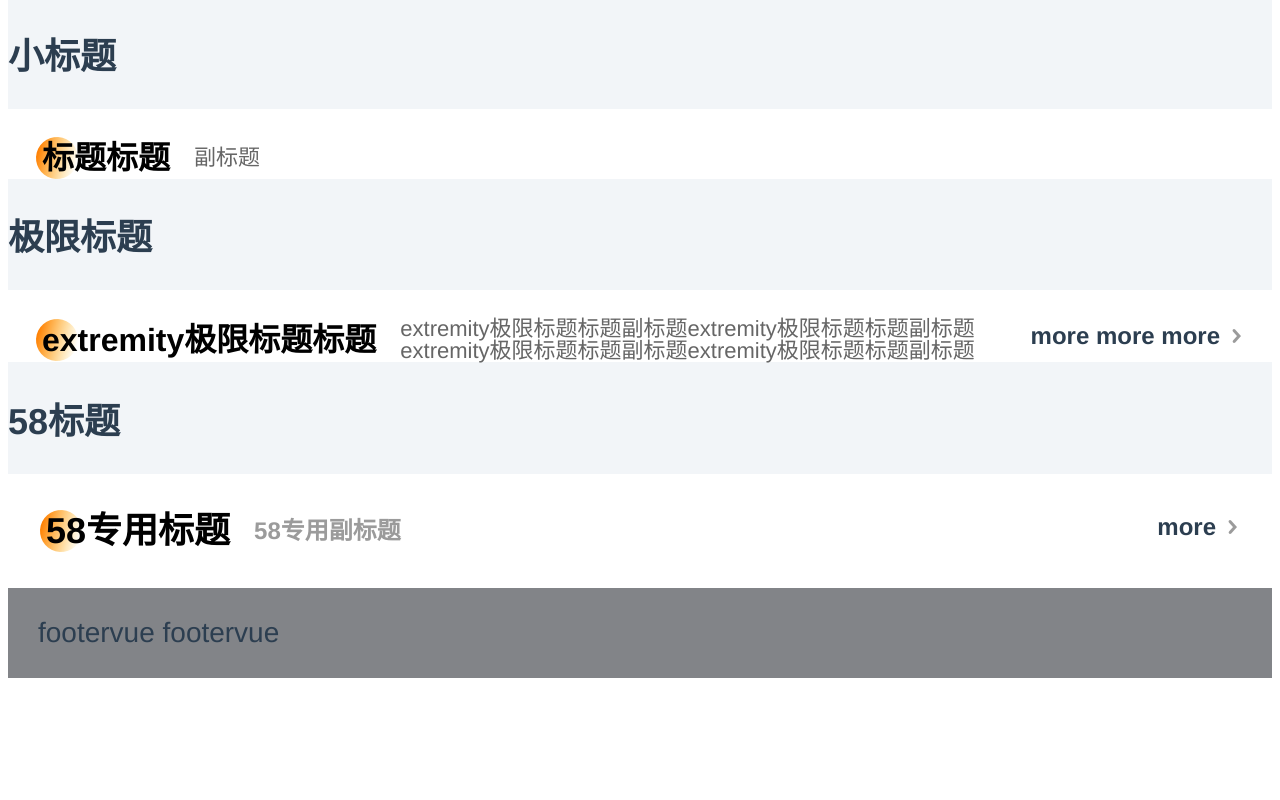
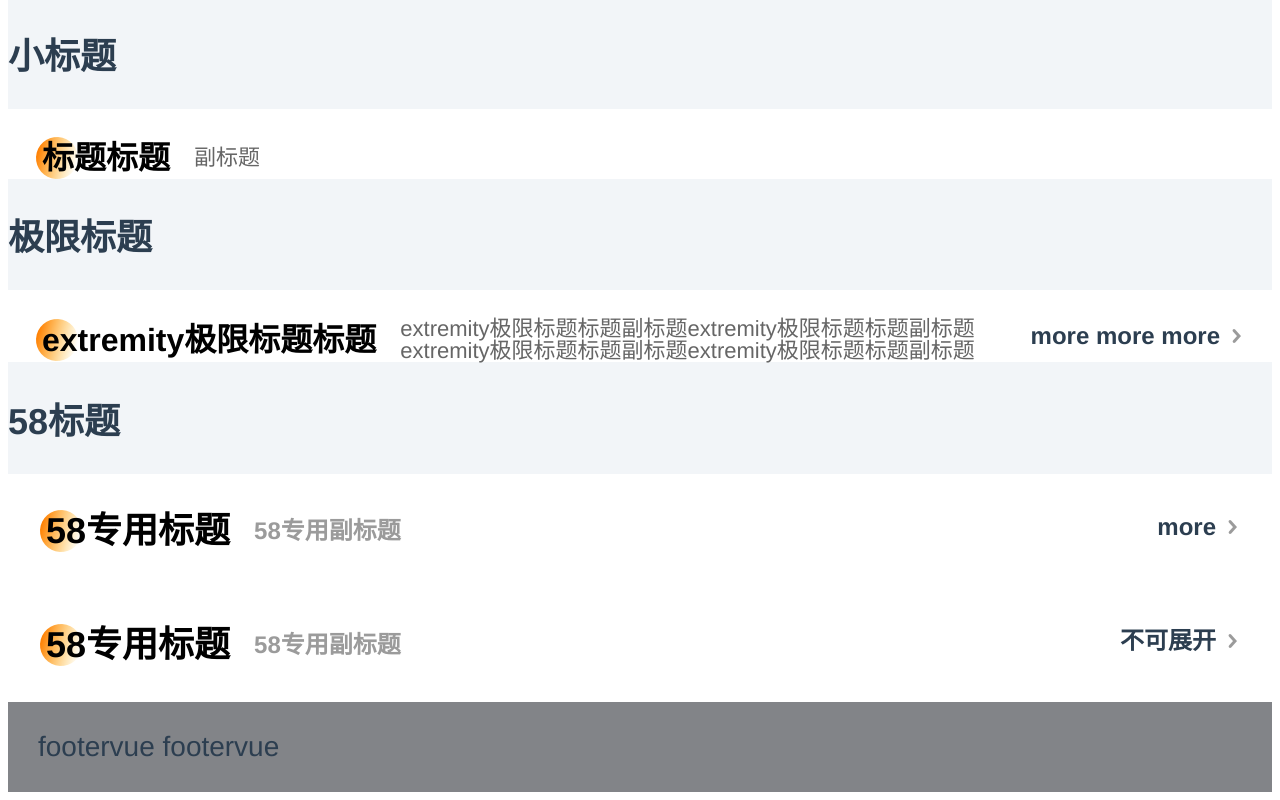
Before and after one commit to feigebaobei/oasiscare, a Vue app: page /#/titleArea in a window 1280 px wide. Shown: the part 768-1568 px from the top of the page. Before the commit the page ends 1454 px from the top, so only its background shows below. Built offline with nearby package versions, Linux system fonts and the light colour scheme.

Commit message:
添加不可展开的实例

```diff
--- a/src/components/demo/titleArea.vue
+++ b/src/components/demo/titleArea.vue
@@ -9,7 +9,8 @@
     <h2>极限标题</h2>
     <title-area :title="extremity.title" :subTitle="extremity.subTitle" :moreText="extremity.moreText" :eventTypeMore="'s'" @s="ss"></title-area>
     <h2>58标题</h2>
-    <five-eight :title="five.title" :subTitle="five.subTitle" :moreText="five.moreText"></five-eight>
+    <five-eight :title="five.title" :subTitle="five.subTitle" :moreText="five.moreText" :eventTypeMore="'s'" @s="ss"></five-eight>
+    <five-eight :title="five.title" :subTitle="five.subTitle" :moreText="'不可展开'"></five-eight>
   </div>
 </template>
 
```
